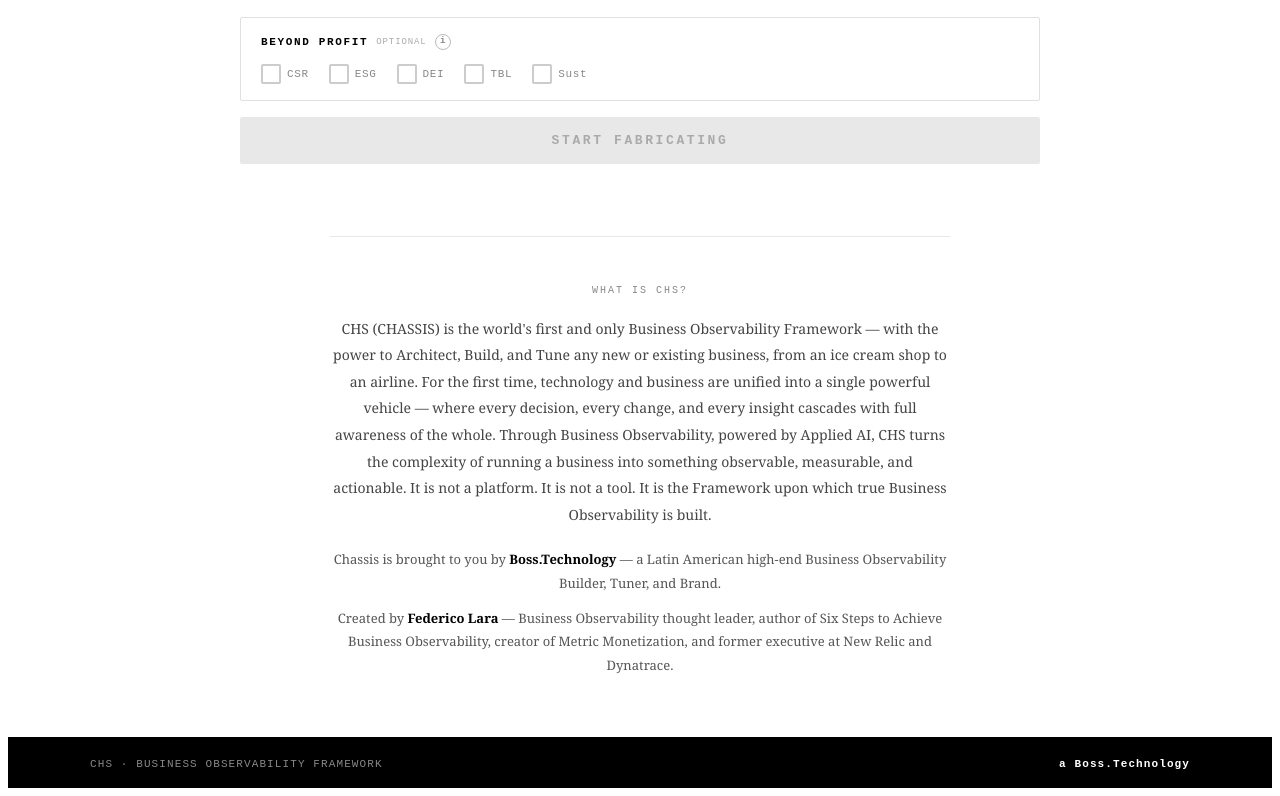
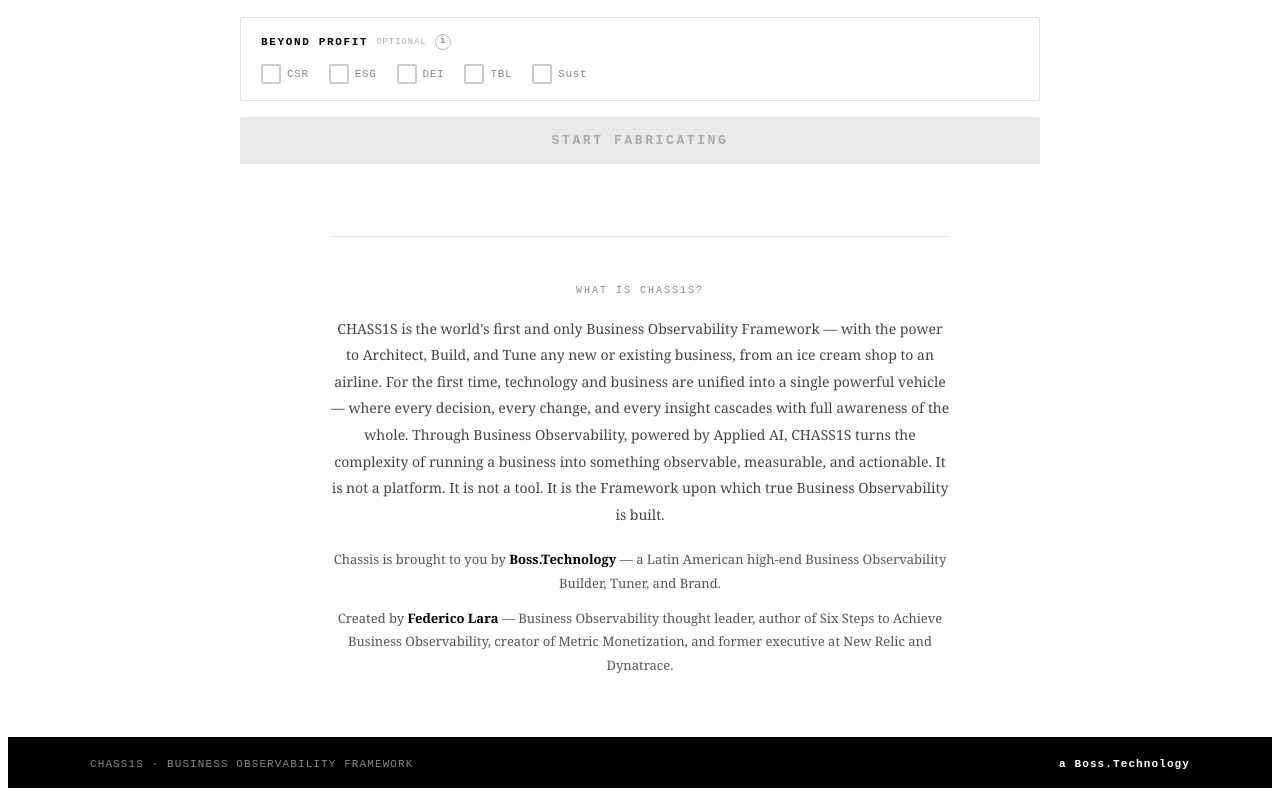
Before and after one commit to BossTechnology/CHS, a React (Vite) app: page / in a window 1280 px wide. Shown: the part 631-1427 px from the top of the page. Built offline with nearby package versions, Linux system fonts and the light colour scheme.

Commit message:
Rebrand CHS to CHASS1S across all languages, UI, PDF and prompts

```diff
--- a/src/chs-app.jsx
+++ b/src/chs-app.jsx
@@ -218,8 +218,8 @@
     inputInstruction: "ENTER A BUSINESS TYPE, COMPANY NAME, LOCATION, WEBSITE,\nOR ANY COMBINATION — SEPARATED BY COMMAS.",
     deployHint: "⌘ + ENTER TO DEPLOY · OPENS IN NEW TAB",
     startBtn: "START FABRICATING",
-    whatIsChs: "WHAT IS CHS?",
-    chsDescription: "CHS (CHASSIS) is the world's first and only Business Observability Framework — with the power to Architect, Build, and Tune any new or existing business, from an ice cream shop to an airline. For the first time, technology and business are unified into a single powerful vehicle — where every decision, every change, and every insight cascades with full awareness of the whole. Through Business Observability, powered by Applied AI, CHS turns the complexity of running a business into something observable, measurable, and actionable. It is not a platform. It is not a tool. It is the Framework upon which true Business Observability is built.",
+    whatIsChs: "WHAT IS CHASS1S?",
+    chsDescription: "CHASS1S is the world's first and only Business Observability Framework — with the power to Architect, Build, and Tune any new or existing business, from an ice cream shop to an airline. For the first time, technology and business are unified into a single powerful vehicle — where every decision, every change, and every insight cascades with full awareness of the whole. Through Business Observability, powered by Applied AI, CHASS1S turns the complexity of running a business into something observable, measurable, and actionable. It is not a platform. It is not a tool. It is the Framework upon which true Business Observability is built.",
     chsCreditBoss: { prefix: "Chassis is brought to you by ", name: "Boss.Technology", suffix: " — a Latin American high-end Business Observability Builder, Tuner, and Brand." },
     chsCreditFederico: { prefix: "Created by ", name: "Federico Lara", suffix: " — Business Observability thought leader, author of Six Steps to Achieve Business Observability, creator of Metric Monetization, and former executive at New Relic and Dynatrace." },
     selectDepth: "SELECT CHASSIS DEPTH",
@@ -262,8 +262,8 @@
     inputInstruction: "INGRESE UN TIPO DE NEGOCIO, NOMBRE, UBICACIÓN, SITIO WEB,\nO CUALQUIER COMBINACIÓN — SEPARADOS POR COMAS.",
     deployHint: "⌘ + ENTER PARA DESPLEGAR · SE ABRE EN NUEVA PESTAÑA",
     startBtn: "INICIAR FABRICACIÓN",
-    whatIsChs: "¿QUÉ ES CHS?",
-    chsDescription: "CHS (CHASSIS) es el primer y único Business Observability Framework del mundo — con el poder de Arquitectar, Construir y Afinar cualquier negocio nuevo o existente, desde una heladería hasta una aerolínea. Por primera vez, la tecnología y el negocio se unifican en un solo vehículo poderoso — donde cada decisión, cada cambio y cada insight resuena con plena consciencia del conjunto. A través de Business Observability, impulsada por Applied AI, CHS convierte la complejidad de dirigir un negocio en algo observable, medible y accionable. No es una plataforma. No es una herramienta. Es el Framework sobre el cual se construye la verdadera Business Observability.",
+    whatIsChs: "¿QUÉ ES CHASS1S?",
+    chsDescription: "CHASS1S es el primer y único Business Observability Framework del mundo — con el poder de Arquitectar, Construir y Afinar cualquier negocio nuevo o existente, desde una heladería hasta una aerolínea. Por primera vez, la tecnología y el negocio se unifican en un solo vehículo poderoso — donde cada decisión, cada cambio y cada insight resuena con plena consciencia del conjunto. A través de Business Observability, impulsada por Applied AI, CHASS1S convierte la complejidad de dirigir un negocio en algo observable, medible y accionable. No es una plataforma. No es una herramienta. Es el Framework sobre el cual se construye la verdadera Business Observability.",
     chsCreditBoss: { prefix: "Chassis es traído a ti por ", name: "Boss.Technology", suffix: " — un Business Observability Builder, Tuner y Brand latinoamericano de alta gama." },
     chsCreditFederico: { prefix: "Creado por ", name: "Federico Lara", suffix: " — líder de pensamiento en Business Observability, autor de Six Steps to Achieve Business Observability, creador de Metric Monetization, y ex ejecutivo en New Relic y Dynatrace." },
     selectDepth: "SELECCIONAR PROFUNDIDAD DEL CHASSIS",
@@ -306,8 +306,8 @@
     inputInstruction: "SAISISSEZ UN TYPE D'ENTREPRISE, NOM, LIEU, SITE WEB,\nOU TOUTE COMBINAISON — SÉPARÉS PAR DES VIRGULES.",
     deployHint: "⌘ + ENTRÉE POUR DÉPLOYER · OUVRE DANS UN NOUVEL ONGLET",
     startBtn: "COMMENCER LA FABRICATION",
-    whatIsChs: "QU'EST-CE QUE CHS?",
-    chsDescription: "CHS (CHASSIS) est le premier et unique Business Observability Framework au monde — avec le pouvoir d'Architecturer, Construire et Ajuster toute entreprise nouvelle ou existante, d'un glacier à une compagnie aérienne. Pour la première fois, la technologie et l'entreprise sont unifiées en un seul véhicule puissant — où chaque décision, chaque changement et chaque insight se répercute avec une pleine conscience de l'ensemble. À travers Business Observability, propulsée par Applied AI, CHS transforme la complexité de gérer une entreprise en quelque chose d'observable, mesurable et actionnable. Ce n'est pas une plateforme. Ce n'est pas un outil. C'est le Framework sur lequel repose le véritable Business Observability.",
+    whatIsChs: "QU'EST-CE QUE CHASS1S?",
+    chsDescription: "CHASS1S est le premier et unique Business Observability Framework au monde — avec le pouvoir d'Architecturer, Construire et Ajuster toute entreprise nouvelle ou existante, d'un glacier à une compagnie aérienne. Pour la première fois, la technologie et l'entreprise sont unifiées en un seul véhicule puissant — où chaque décision, chaque changement et chaque insight se répercute avec une pleine conscience de l'ensemble. À travers Business Observability, propulsée par Applied AI, CHASS1S transforme la complexité de gérer une entreprise en quelque chose d'observable, mesurable et actionnable. Ce n'est pas une plateforme. Ce n'est pas un outil. C'est le Framework sur lequel repose le véritable Business Observability.",
     chsCreditBoss: { prefix: "Chassis vous est proposé par ", name: "Boss.Technology", suffix: " — un Business Observability Builder, Tuner et Brand latino-américain haut de gamme." },
     chsCreditFederico: { prefix: "Créé par ", name: "Federico Lara", suffix: " — leader d'opinion en Business Observability, auteur de Six Steps to Achieve Business Observability, créateur de Metric Monetization, et ancien dirigeant chez New Relic et Dynatrace." },
     selectDepth: "SÉLECTIONNER LA PROFONDEUR DU CHASSIS",
@@ -350,8 +350,8 @@
     inputInstruction: "INSIRA UM TIPO DE NEGÓCIO, NOME DE EMPRESA, LOCALIZAÇÃO, SITE,\nOU QUALQUER COMBINAÇÃO — SEPARADOS POR VÍRGULAS.",
     deployHint: "⌘ + ENTER PARA IMPLANTAR · ABRE EM NOVA ABA",
     startBtn: "INICIAR FABRICAÇÃO",
-    whatIsChs: "O QUE É CHS?",
-    chsDescription: "CHS (CHASSIS) é o primeiro e único Business Observability Framework do mundo — com o poder de Arquitetar, Construir e Afinar qualquer negócio novo ou existente, de uma sorveteria a uma companhia aérea. Pela primeira vez, tecnologia e negócio são unificados em um único veículo poderoso — onde cada decisão, cada mudança e cada insight reverbera com plena consciência do todo. Através de Business Observability, impulsionado por Applied AI, CHS transforma a complexidade de gerir um negócio em algo observável, mensurável e acionável. Não é uma plataforma. Não é uma ferramenta. É o Framework sobre o qual se constrói o verdadeiro Business Observability.",
+    whatIsChs: "O QUE É CHASS1S?",
+    chsDescription: "CHASS1S é o primeiro e único Business Observability Framework do mundo — com o poder de Arquitetar, Construir e Afinar qualquer negócio novo ou existente, de uma sorveteria a uma companhia aérea. Pela primeira vez, tecnologia e negócio são unificados em um único veículo poderoso — onde cada decisão, cada mudança e cada insight reverbera com plena consciência do todo. Através de Business Observability, impulsionado por Applied AI, CHASS1S transforma a complexidade de gerir um negócio em algo observável, mensurável e acionável. Não é uma plataforma. Não é uma ferramenta. É o Framework sobre o qual se constrói o verdadeiro Business Observability.",
     chsCreditBoss: { prefix: "Chassis é trazido a você pela ", name: "Boss.Technology", suffix: " — uma Business Observability Builder, Tuner e Brand latino-americana de alto padrão." },
     chsCreditFederico: { prefix: "Criado por ", name: "Federico Lara", suffix: " — líder de pensamento em Business Observability, autor de Six Steps to Achieve Business Observability, criador de Metric Monetization, e ex-executivo na New Relic e Dynatrace." },
     selectDepth: "SELECIONAR PROFUNDIDADE DO CHASSIS",
@@ -405,7 +405,7 @@
 function buildPrompt(userInput, tier, lang) {
   const langName = LANGUAGES.find(l => l.code === lang)?.label || "English";
   const langInstruction = lang === "PT" ? "Brazilian Portuguese (Português do Brasil) — use Brazilian spelling and vocabulary, not European Portuguese" : langName;
-  return `You are a business observability expert building a CHS Chassis analysis. The user has provided: "${userInput}"
+  return `You are a business observability expert building a CHASS1S Chassis analysis. The user has provided: "${userInput}"
 
 CRITICAL: Generate ALL text content in ${langInstruction}. Every description, value point, KBR title, and narrative must be written natively in ${langInstruction}.
 
@@ -661,9 +661,9 @@
 
         {/* Header */}
         <div style={{ fontFamily: "'Courier New', monospace", fontSize: 9, color: "#aaa",
-          letterSpacing: "0.2em", marginBottom: 6 }}>CHS · BUSINESS OBSERVABILITY FRAMEWORK</div>
+          letterSpacing: "0.2em", marginBottom: 6 }}>CHASS1S · BUSINESS OBSERVABILITY FRAMEWORK</div>
         <h2 style={{ fontSize: 20, fontWeight: 900, margin: "0 0 24px", fontFamily: "'Georgia', serif", color: "#000" }}>
-          {mode === "signin" ? "Sign In to CHS" : "Create Your Account"}
+          {mode === "signin" ? "Sign In to CHASS1S" : "Create Your Account"}
         </h2>
 
         {/* ── Social Login Buttons ── */}
@@ -826,7 +826,7 @@
             style={{ position: "absolute", top: 14, right: 14, background: "none", border: "none",
               cursor: "pointer", color: "#666", fontSize: 18, lineHeight: 1 }}>✕</button>
           <div style={{ fontFamily: "'Courier New', monospace", fontSize: 9, color: "#555",
-            letterSpacing: "0.2em", marginBottom: 8 }}>CHS · TOKEN PURCHASE</div>
+            letterSpacing: "0.2em", marginBottom: 8 }}>CHASS1S · TOKEN PURCHASE</div>
           <div style={{ fontSize: 22, fontWeight: 900, color: "#fff", fontFamily: "'Georgia', serif",
             marginBottom: 6 }}>Buy Tokens</div>
           <div style={{ fontFamily: "'Courier New', monospace", fontSize: 11, color: "#555" }}>
@@ -1010,7 +1010,7 @@
         <button onClick={onClose} style={{ position: "absolute", top: 14, right: 14,
           background: "none", border: "none", cursor: "pointer", fontSize: 18, color: "#aaa" }}>✕</button>
         <div style={{ fontFamily: "'Courier New', monospace", fontSize: 9, color: "#aaa",
-          letterSpacing: "0.2em", marginBottom: 8 }}>CHS · WORKSPACE</div>
+          letterSpacing: "0.2em", marginBottom: 8 }}>CHASS1S · WORKSPACE</div>
         <h2 style={{ fontSize: 20, fontWeight: 900, margin: "0 0 8px", fontFamily: "'Georgia', serif" }}>
           Create Workspace
         </h2>
@@ -1080,7 +1080,7 @@
           <button onClick={onClose} style={{ position: "absolute", top: 14, right: 14,
             background: "none", border: "none", cursor: "pointer", color: "#555", fontSize: 18 }}>✕</button>
           <div style={{ fontFamily: "'Courier New', monospace", fontSize: 9, color: "#555",
-            letterSpacing: "0.2em", marginBottom: 6 }}>CHS · CHASSIS HISTORY</div>
+            letterSpacing: "0.2em", marginBottom: 6 }}>CHASS1S · CHASSIS HISTORY</div>
           <div style={{ fontSize: 20, fontWeight: 900, color: "#fff", fontFamily: "'Georgia', serif" }}>My Chassis</div>
           <div style={{ fontFamily: "'Courier New', monospace", fontSize: 11, color: "#555", marginTop: 4 }}>
             {history.length > 0 ? `${history.length} Chassis generated` : ""}
@@ -1177,7 +1177,7 @@
     if (!inviteEmail.trim()) return;
     setLoading(true); setError(""); setSuccess("");
     const { data: p } = await supabase.from("profiles").select("id,email").eq("email", inviteEmail.trim().toLowerCase()).single();
-    if (!p?.id) { setError("No CHS account found with that email. Ask them to sign up first."); setLoading(false); return; }
+    if (!p?.id) { setError("No CHASS1S account found with that email. Ask them to sign up first."); setLoading(false); return; }
     const { data: existing } = await supabase.from("workspace_members").select("id").eq("workspace_id", workspace.id).eq("user_id", p.id).single();
     if (existing?.id) { setError("That user is already a member of this workspace."); setLoading(false); return; }
     const { error: err } = await supabase.from("workspace_members").insert({ workspace_id: workspace.id, user_id: p.id, role: inviteRole, invited_by: user.id });
@@ -1606,7 +1606,7 @@
   return (
     <img
       src={CHS_LOGO_SRC}
-      alt="CHS"
+      alt="CHASS1S"
       style={{ height: height, width: "auto", display: "block", imageRendering: "auto" }}
     />
   );
@@ -1703,7 +1703,7 @@
   return (
     <div style={{ borderTop: "3px solid #000", background: "#000", padding: isMobile ? "14px 16px" : "18px 40px" }}>
       <div style={{ maxWidth: 1100, margin: "0 auto", display: "flex", justifyContent: "space-between", alignItems: "center", flexWrap: "wrap", gap: 12 }}>
-        <div style={{ fontFamily: "'Courier New', monospace", fontSize: 11, color: "#888", letterSpacing: "0.1em" }}>CHS · BUSINESS OBSERVABILITY FRAMEWORK</div>
+        <div style={{ fontFamily: "'Courier New', monospace", fontSize: 11, color: "#888", letterSpacing: "0.1em" }}>CHASS1S · BUSINESS OBSERVABILITY FRAMEWORK</div>
         <a href="http://boss.technology" target="_blank" rel="noopener noreferrer" style={{ fontFamily: "'Courier New', monospace", fontSize: 11, color: "#fff", letterSpacing: "0.1em", fontWeight: 700, textDecoration: "none" }}>a Boss.Technology</a>
       </div>
     </div>
@@ -2003,7 +2003,7 @@
   return (
     <div style={{ minHeight: "100vh", background: "#000", display: "flex", alignItems: "center", justifyContent: "center", padding: "32px 20px" }}>
       <div style={{ textAlign: "center", maxWidth: 480 }}>
-        <div style={{ fontFamily: "'Courier New', monospace", fontSize: 11, color: "#555", letterSpacing: "0.2em", marginBottom: 8 }}>CHS · {t.tagline}</div>
+        <div style={{ fontFamily: "'Courier New', monospace", fontSize: 11, color: "#555", letterSpacing: "0.2em", marginBottom: 8 }}>CHASS1S · {t.tagline}</div>
         {tierLabel && <div style={{ fontFamily: "'Courier New', monospace", fontSize: 10, color: "#444", letterSpacing: "0.15em", marginBottom: 32 }}>{tierLabel.toUpperCase()} CHASSIS</div>}
         <div style={{ fontFamily: "'Courier New', monospace", fontSize: 13, color: "#888", marginBottom: 8, letterSpacing: "0.06em" }}>{t.loadingTitle}</div>
         <div style={{ fontFamily: "'Georgia', serif", fontSize: 18, color: "#fff", marginBottom: 48, lineHeight: 1.5, fontStyle: "italic" }}>"{input}"</div>
@@ -2358,7 +2358,7 @@
     const valueHTML = (business.chassisValue||[]).map(v => `
       <div style="display:flex;gap:8px;margin-bottom:5px;font-size:11px"><span style="font-weight:900">→</span><span>${v}</span></div>`).join('');
 
-    const html = `<!DOCTYPE html><html><head><meta charset="utf-8"><title>CHS — ${business.name}</title>
+    const html = `<!DOCTYPE html><html><head><meta charset="utf-8"><title>CHASS1S — ${business.name}</title>
 <style>
   * { box-sizing: border-box; }
   body { font-family: Georgia, serif; margin: 0; padding: 30px 36px; color: #000; background: #fff; font-size: 12px; }
@@ -2373,7 +2373,7 @@
 
 <div style="border-bottom:3px solid #000;padding-bottom:14px;margin-bottom:28px;display:flex;justify-content:space-between;align-items:flex-end">
   <div>
-    <div style="font-family:monospace;font-size:9px;color:#888;letter-spacing:0.15em;margin-bottom:5px">CHS · BUSINESS OBSERVABILITY FRAMEWORK</div>
+    <div style="font-family:monospace;font-size:9px;color:#888;letter-spacing:0.15em;margin-bottom:5px">CHASS1S · BUSINESS OBSERVABILITY FRAMEWORK</div>
     <div style="font-size:22px;font-weight:900;letter-spacing:-0.02em;margin-bottom:3px">${business.name}</div>
     <div style="font-family:monospace;font-size:9px;color:#888;letter-spacing:0.06em">${metaLine}</div>
   </div>
@@ -2416,7 +2416,7 @@
 </div>
 
 <div style="border-top:2px solid #000;padding-top:10px;margin-top:28px;display:flex;justify-content:space-between;font-family:monospace;font-size:8px;color:#888">
-  <span>CHS · BUSINESS OBSERVABILITY FRAMEWORK</span>
+  <span>CHASS1S · BUSINESS OBSERVABILITY FRAMEWORK</span>
   <span>boss.technology</span>
 </div>
 
@@ -2451,7 +2451,7 @@
         // Fallback: create a temporary anchor and click it
         const a = document.createElement("a");
         a.href = dataUri;
-        a.download = `CHS-${business.name.replace(/\s+/g, "-")}.html`;
+        a.download = `CHASS1S-${business.name.replace(/\s+/g, "-")}.html`;
         document.body.appendChild(a);
         a.click();
         document.body.removeChild(a);
@@ -2816,7 +2816,7 @@
         <AppHeader lang={lang} setLang={setLang} {...authProps} />
         <div style={{ flex:1, display:"flex", alignItems:"center", justifyContent:"center", padding:48 }}>
           <div style={{ textAlign:"center", maxWidth:480 }}>
-            <div style={{ fontFamily:"'Courier New',monospace", fontSize:11, color:"#888", letterSpacing:"0.2em", marginBottom:24 }}>CHS · {t.tagline}</div>
+            <div style={{ fontFamily:"'Courier New',monospace", fontSize:11, color:"#888", letterSpacing:"0.2em", marginBottom:24 }}>CHASS1S · {t.tagline}</div>
             <h2 style={{ fontSize:28, fontWeight:900, color:"#000", margin:"0 0 16px" }}>{t.errorTitle}</h2>
             <p style={{ fontSize:14, color:"#555", lineHeight:1.7, margin:"0 0 32px" }}>{errorMsg}</p>
             <button onClick={resetToPage1} style={{ padding:"12px 32px", background:"#000", color:"#fff", border:"none", fontFamily:"'Courier New',monospace", fontSize:12, fontWeight:900, letterSpacing:"0.15em", cursor:"pointer" }}>{t.tryAgain}</button>
```
